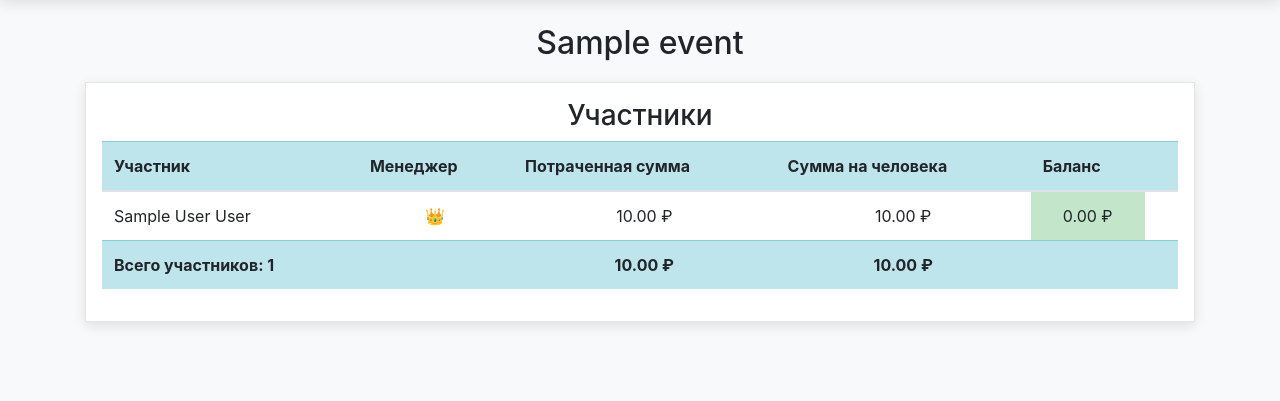
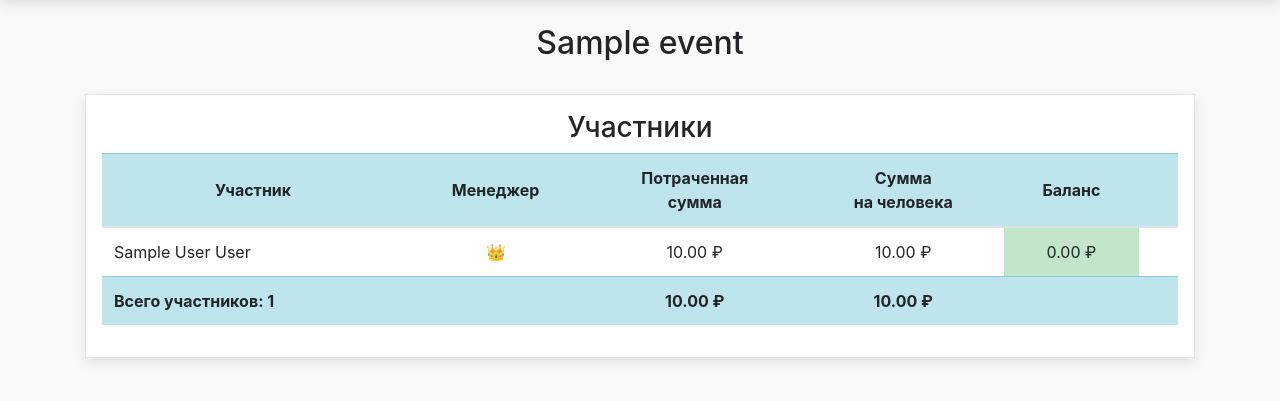
Before and after one commit to swedsss/web-project, a Flask app: page /events/1 in a window 1280 px wide. Shown: the part 61-462 px from the top of the page. Run offline with Flask 2, Linux system fonts and the light colour scheme; tables that the repository leaves empty hold one stand-in row (values such as "Sample post"); some libraries are stand-ins or nearby versions.

Commit message:
Добавление списка выплат на страницу мероприятия

```diff
--- a/blueprints/events_bp.py
+++ b/blueprints/events_bp.py
@@ -1,7 +1,7 @@
 from flask import Blueprint, render_template, request
 from flask_login import login_required, current_user
 from data import db_session
-from data.models import Event, Money
+from data.models import Event, Money, User
 from forms.events_forms import AddEventForm, EditEventForm
 from constants import *
 
@@ -100,7 +100,7 @@ def show_event(event_id):
         params['error'] = f'Мероприятия с id {event_id} не существует'
         return render_template("base.html", **params)
 
-    event.update_dicts()
+    event.update_sums()
 
     members_list = []
     init_cost = 0.0
@@ -135,6 +135,23 @@ def show_event(event_id):
         'avg_plus_text': f"{event.sums_total_dict['avg_plus']:.2f}"
     }
 
+    pays_list = []
+    for pay_dict in event.pays_list:
+        user_from = session.query(User).get(pay_dict['user_from'])
+        user_to = session.query(User).get(pay_dict['user_to'])
+        pays_list.append({
+            'user_from_id': pay_dict['user_from'],
+            'user_from_name': user_from.get_full_name(),
+            'user_to_id': pay_dict['user_to'],
+            'user_to_name': user_to.get_full_name(),
+            'pay_sum': pay_dict['pay_sum'],
+            'pay_sum_text': f"{pay_dict['pay_sum']:.2f}",
+            'new_balance_from': pay_dict['new_balance_from'],
+            'new_balance_from_text': f"{pay_dict['new_balance_from']:.2f}",
+            'new_balance_to': pay_dict['new_balance_to'],
+            'new_balance_to_text': f"{pay_dict['new_balance_to']:.2f}",
+        })
+
     params['title'] = event.title
     params['event_id'] = event_id
     params['manager_id'] = event.manager_id
@@ -142,4 +159,5 @@ def show_event(event_id):
         params['is_event_member'] = current_user in event.members
     params['members_list'] = members_list
     params['total_dict'] = total_dict
+    params['pays_list'] = pays_list
     return render_template("event.html", **params)
--- a/data/models.py
+++ b/data/models.py
@@ -30,10 +30,6 @@ class User(SqlAlchemyBase, UserMixin, SerializerMixin):
         return f"{self.name} {self.surname}"
 
 
-def float_to_sum(f):
-    return round(floor(f * 100) / 100, 2)
-
-
 class Event(SqlAlchemyBase, SerializerMixin):
     __tablename__ = "events"
 
@@ -48,9 +44,11 @@ class Event(SqlAlchemyBase, SerializerMixin):
 
     sums_dict = {}
     sums_total_dict = {}
+    pays_list = []
 
-    def update_dicts(self):
+    def update_sums(self):
         self.__fill_sums_dicts()
+        self.__fill_pays_list()
 
     def __fill_sums_dicts(self):
         self.sums_dict.clear()
@@ -76,7 +74,7 @@ class Event(SqlAlchemyBase, SerializerMixin):
         for sums in self.sums_dict.values():
             total_cost += sums['cost']
         count = len(self.sums_dict)
-        avg = float_to_sum(total_cost / count)
+        avg = round(total_cost / count, 2)
 
         total_avg = 0.0
         for sums in self.sums_dict.values():
@@ -87,7 +85,7 @@ class Event(SqlAlchemyBase, SerializerMixin):
             self.sums_dict[self.manager_id]['avg'] += round(total_cost - total_avg, 2)
 
         for sums in self.sums_dict.values():
-            sums['balance'] = float_to_sum(sums['cost'] - sums['avg'])
+            sums['balance'] = round(sums['cost'] - sums['avg'], 2)
 
         self.sums_total_dict = {
             'count': count,
@@ -95,6 +93,57 @@ class Event(SqlAlchemyBase, SerializerMixin):
             'avg': avg,
             'avg_plus': total_cost - total_avg,
         }
+
+    def __fill_pays_list(self):
+        self.pays_list.clear()
+
+        pay_dict_from, pay_dict_to = {}, {}
+        for user_id in self.sums_dict:
+            balance = self.sums_dict[user_id]['balance']
+            if balance < 0:
+                balance = abs(balance)
+                if balance not in pay_dict_from:
+                    pay_dict_from[balance] = set()
+                pay_dict_from[balance].add(user_id)
+            elif balance > 0:
+                if balance not in pay_dict_to:
+                    pay_dict_to[balance] = set()
+                pay_dict_to[balance].add(user_id)
+
+        while len(pay_dict_from) > 0 and len(pay_dict_to) > 0:
+
+            max_pay_from = max(pay_dict_from)
+            max_pay_to = max(pay_dict_to)
+            pay_sum = min([max_pay_from, max_pay_to])
+            new_balance_from = round(max_pay_from - pay_sum, 2)
+            new_balance_to = round(max_pay_to - pay_sum, 2)
+
+            user_from = pay_dict_from[max_pay_from].pop()
+            user_to = pay_dict_to[max_pay_to].pop()
+
+            self.pays_list.append({
+                'user_from': user_from,
+                'user_to': user_to,
+                'pay_sum': pay_sum,
+                'new_balance_from': new_balance_from,
+                'new_balance_to': new_balance_to
+            })
+
+            if len(pay_dict_from[max_pay_from]) == 0:
+                del pay_dict_from[max_pay_from]
+
+            if len(pay_dict_to[max_pay_to]) == 0:
+                del pay_dict_to[max_pay_to]
+
+            if new_balance_from > 0:
+                if new_balance_from not in pay_dict_from:
+                    pay_dict_from[new_balance_from] = set()
+                pay_dict_from[new_balance_from].add(user_from)
+
+            if new_balance_to > 0:
+                if new_balance_to not in pay_dict_to:
+                    pay_dict_to[new_balance_to] = set()
+                pay_dict_to[new_balance_to].add(user_to)
 
 
 class Member(SqlAlchemyBase):
--- a/static/css/style.css
+++ b/static/css/style.css
@@ -4,7 +4,7 @@ header {
 
 main .title {
     text-align: center;
-    margin-bottom: 20px;
+    margin-bottom: 32px;
 }
 
 .general-block {
@@ -12,7 +12,7 @@ main .title {
     background-color: white;
     border: 1px solid rgba(0, 0, 0, 0.1);
     box-shadow: 0 4px 12px rgba(0, 0, 0, 0.1);
-    margin: 20px 0;
+    margin: 32px 0;
 }
 
 .form-container {
--- a/templates/event.html
+++ b/templates/event.html
@@ -7,13 +7,13 @@
         <h3 class="text-center">Участники</h3>
         <table class="table">
             <thead class="table-info">
-            <tr>
-                <th scope="col">Участник</th>
-                <th scope="col">Менеджер</th>
-                <th scope="col">Потраченная сумма</th>
-                <th scope="col">Сумма на человека</th>
-                <th scope="col">Баланс</th>
-                <th scope="col"></th>
+            <tr class="align-middle text-center">
+                <th class="align-middle" scope="col">Участник</th>
+                <th class="align-middle" scope="col">Менеджер</th>
+                <th class="align-middle" scope="col">Потраченная<br>сумма</th>
+                <th class="align-middle" scope="col">Сумма<br>на человека</th>
+                <th class="align-middle" scope="col">Баланс</th>
+                <th class="align-middle" scope="col"></th>
             </tr>
             </thead>
             <tbody>
@@ -22,7 +22,8 @@
                     and current_user.id == member['id'] %}font-weight-bold bg-light{% endif %}">
                 <td class="align-middle">{{ member['fullname'] }}</td>
                 <td class="align-middle text-center">
-                    {% if member['is_manager'] %}&#128081;{% endif %}</td>
+                    {% if member['is_manager'] %}&#128081;{% endif %}
+                </td>
                 <td class="align-middle text-center">{{ member['cost_text'] }} &#8381;</td>
                 <td class="align-middle text-center">{{ member['avg_text'] }} &#8381;</td>
                 <td class="align-middle text-center
@@ -32,7 +33,8 @@
                              table-warning
                            {% else %}
                              table-success
-                           {% endif %}">{{ member['balance_text'] }} &#8381;</td>
+                           {% endif %}">{{ member['balance_text'] }} &#8381;
+                </td>
                 <td>
                     {% if current_user.is_authenticated
                     and current_user.id in [manager_id, member['id']] %}
@@ -53,7 +55,7 @@
                 <td class="align-middle text-center">
                     {{ total_dict['avg_text'] }} &#8381;
                     {% if total_dict['avg_plus'] > 0 %}
-                        (+{{ total_dict['avg_plus_text'] }} &#8381;)
+                    (+{{ total_dict['avg_plus_text'] }} &#8381;)
                     {%endif%}
                 </td>
                 <td></td>
@@ -78,5 +80,52 @@
         </div>
     </div>
 
+    {% if pays_list %}
+        <div class="general-block">
+            <h3 class="text-center">Список выплат</h3>
+            <table class="table">
+                <thead class="table-primary">
+                <tr class="text-center">
+                    <th class="align-middle" scope="col">От</th>
+                    <th class="align-middle" scope="col">Кому</th>
+                    <th class="align-middle" scope="col">Сумма</th>
+                    <th class="align-middle" scope="col">Баланс<br>после оплаты</th>
+                    <th class="align-middle" scope="col">Баланс<br>после получения</th>
+                </tr>
+                </thead>
+                <tbody>
+                {% for pay_dict in pays_list %}
+                <tr class="{% if current_user.is_authenticated
+                        and current_user.id == pay_dict['user_from_id'] %}
+                            font-weight-bold bg-light
+                        {% endif %}">
+                    <td class="align-middle">{{ pay_dict['user_from_name'] }}</td>
+                    <td class="align-middle">{{ pay_dict['user_to_name'] }}</td>
+                    <td class="align-middle text-center">{{ pay_dict['pay_sum_text'] }} &#8381;</td>
+                    <td class="align-middle text-center
+                               {% if pay_dict['new_balance_from'] < 0 %}
+                                 table-danger
+                               {% elif pay_dict['new_balance_from'] > 0 %}
+                                 table-warning
+                               {% else %}
+                                 table-success
+                               {% endif %}">{{ pay_dict['new_balance_from_text'] }} &#8381;
+                    </td>
+                    <td class="align-middle text-center
+                               {% if pay_dict['new_balance_to'] < 0 %}
+                                 table-danger
+                               {% elif pay_dict['new_balance_to'] > 0 %}
+                                 table-warning
+                               {% else %}
+                                 table-success
+                               {% endif %}">{{ pay_dict['new_balance_to_text'] }} &#8381;
+                    </td>
+                </tr>
+                {% endfor %}
+                </tbody>
+            </table>
+        </div>
+    {%endif%}
+
 </div>
 {% endblock %}
```
